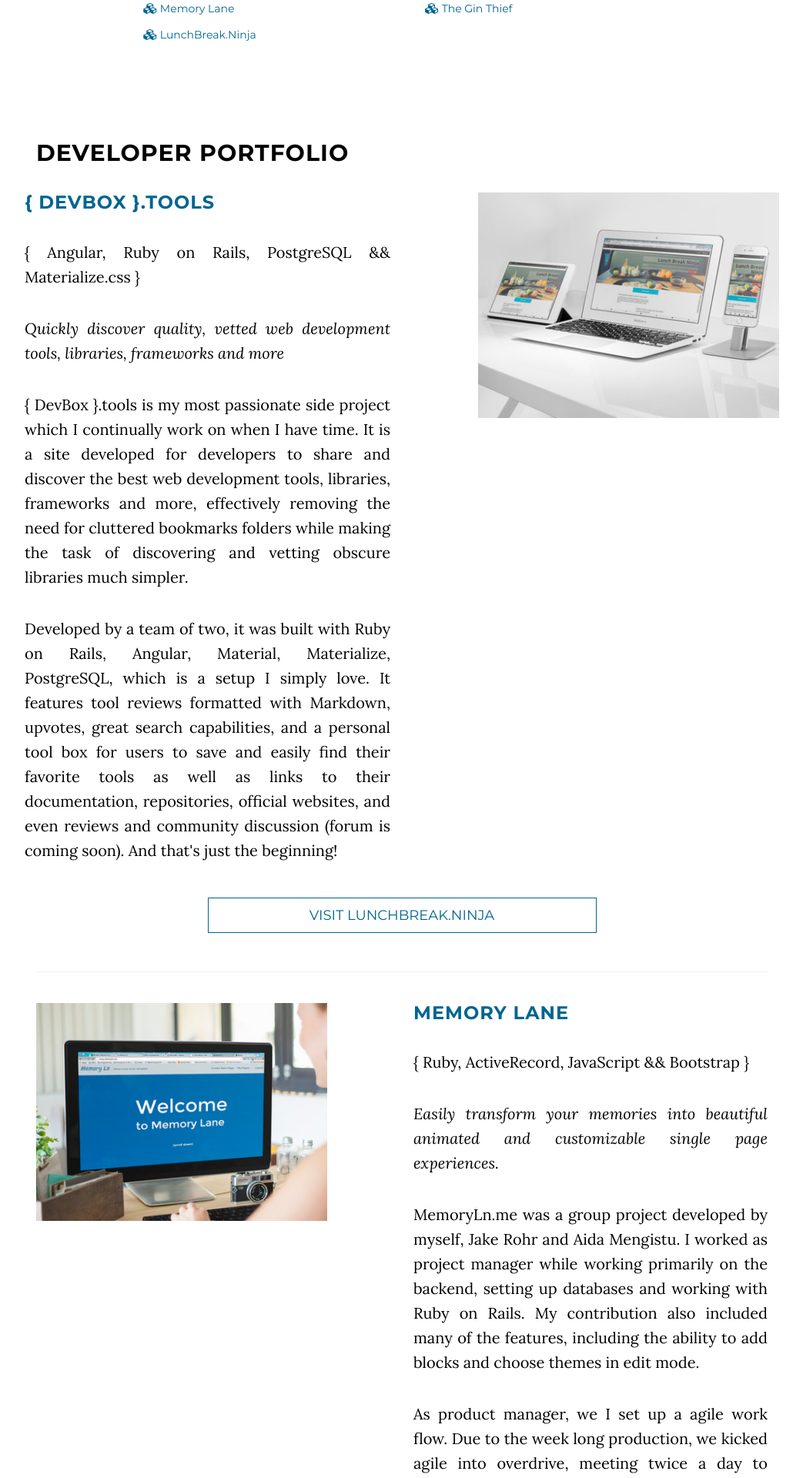
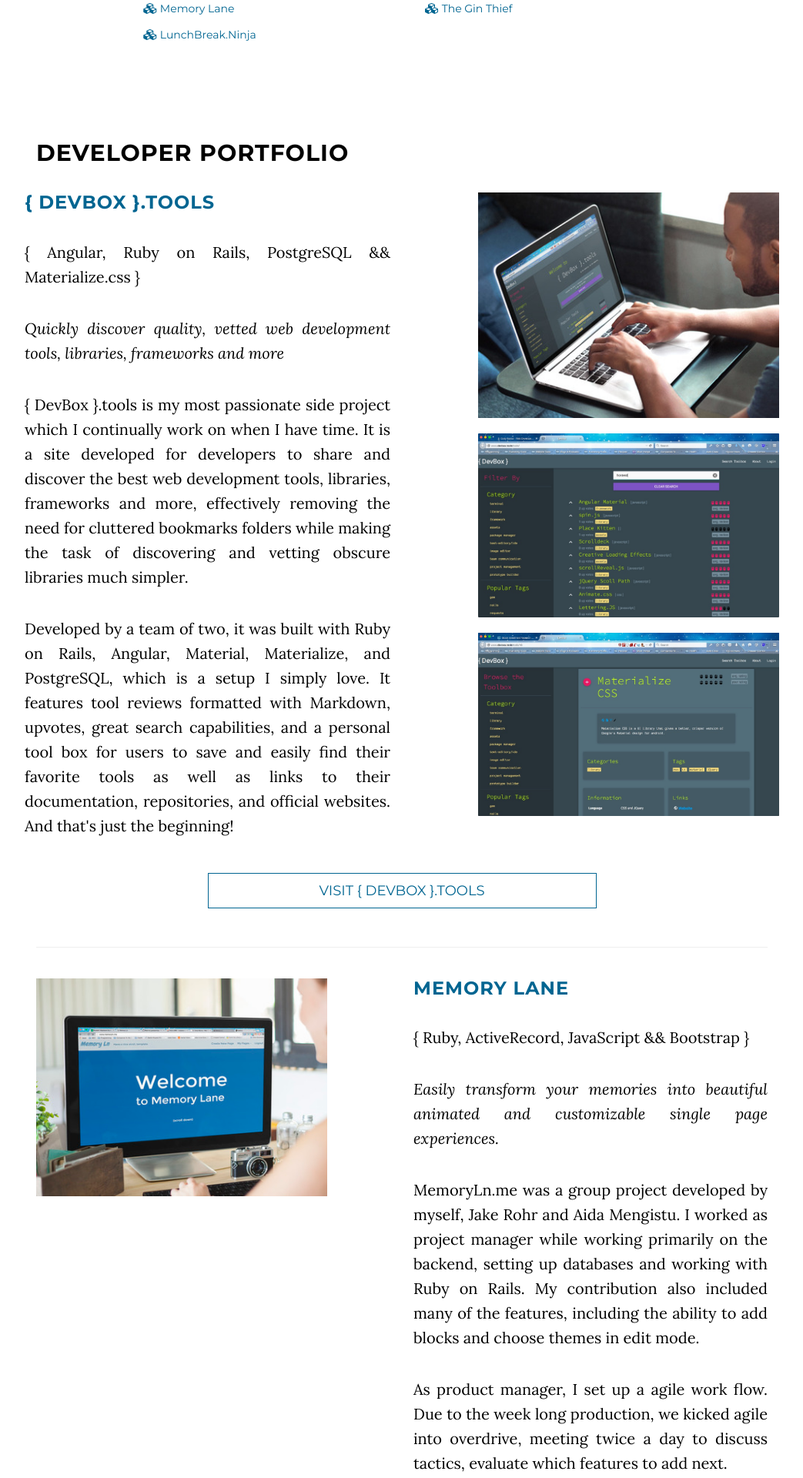
Before and after one commit to goopscoop/goopscoop.github.io, a PHP site: page / in a window 1280 px wide. Shown: the part 2243-4163 px from the top of the page at 77% size, without its empty margins (118-1161 px from the left). Run offline with PHP 8.4, Linux system fonts and the light colour scheme.

Commit message:
updated resume & DevBox

```diff
--- a/css/style.css
+++ b/css/style.css
@@ -73,11 +73,10 @@ text {
 }
 
 .preview-img{
-  height: 250px;
+  height: 350px;
   background: url(../devbox.jpg)
   z-index: 100;
-  position: absolute;
-  background: transparent;
+
 }
 
 .padding {
--- a/index.html
+++ b/index.html
@@ -135,7 +135,6 @@
             </div>
         </section>
     </div>
-
     <!-- Download Section -->
     <section id="download" class="content-section"  data-parallax="scroll" data-image-src="img/wood-texture.jpg">
         <div class="download-section">
@@ -162,7 +161,7 @@
                         </div>
                     </div>
         <!-- Memory Lane -->
-        <div class="preview-img" data-parallax="scroll" data-image-src="img/devbox.jpg"></div>
+
                     <div class="row">
                         <h2 id="devbox" data-sr='enter left, move 160px, over 1.3s'>Developer Portfolio</h2>
                         <div class="row">
@@ -172,15 +171,17 @@
                                     <p>{ Angular, Ruby on Rails, PostgreSQL && Materialize.css }</p>
                                     <p><em>Quickly discover quality, vetted web development tools, libraries, frameworks and more</em></p>
                                     <p>{ DevBox }.tools is my most passionate side project which I continually work on when I have time. It is a site developed for developers to share and discover the best web development tools, libraries, frameworks and more, effectively removing the need for cluttered bookmarks folders while making the task of discovering and vetting obscure libraries much simpler.</p>
-                                    <p>Developed by a team of two, it was built with Ruby on Rails, Angular, Material, Materialize, PostgreSQL, which is a setup I simply love. It features tool reviews formatted with Markdown, upvotes, great search capabilities, and a personal tool box for users to save and easily find their favorite tools as well as links to their documentation, repositories, official websites, and even reviews and community discussion (forum is coming soon). And that's just the beginning! </p>
+                                    <p>Developed by a team of two, it was built with Ruby on Rails, Angular, Material, Materialize, and PostgreSQL, which is a setup I simply love. It features tool reviews formatted with Markdown, upvotes, great search capabilities, and a personal tool box for users to save and easily find their favorite tools as well as links to their documentation, repositories, and official websites. And that's just the beginning! </p>
                                 </div>
 
                                 <div class="col-lg-5 col-lg-offset-1">
-                                    <img data-sr='enter right, move 40px, over 0.5s' src="img/responsive-lunch.jpg" class='img-responsive center-img-mobile'>
+                                    <img data-sr='enter right, move 40px, over 0.5s' src="img/dev-box.jpg" class='img-responsive center-img-mobile'><br>
+                                    <img data-sr='enter right, move 40px, over 0.5s' src="img/dev-box-1.jpg" class='img-responsive center-img-mobile'><br>
+                                    <img data-sr='enter right, move 40px, over 0.5s' src="img/dev-box-2.jpg" class='img-responsive center-img-mobile'>
                                 </div>
                             </div>
                             <div class="row">
-                                <a href="http://www.lunchbreak.ninja" target="_blank" class="btn btn-default btn-lg pfl-btn">Visit LunchBreak.Ninja</a>
+                                <a href="http://www.devbox.tools" target="_blank" class="btn btn-default btn-lg pfl-btn">Visit { DevBox }.tools</a>
                             </div>
                         </div>
                         <br id="memory-ln">
@@ -195,7 +196,7 @@
                                 <p>{ Ruby, ActiveRecord, JavaScript && Bootstrap }</p>
                                 <p><em>Easily transform your memories into beautiful animated and customizable single page experiences.</em></p>
                                 <p>MemoryLn.me was a group project developed by myself, Jake Rohr and Aida Mengistu. I worked as project manager while working primarily on the backend, setting up databases and working with Ruby on Rails. My contribution also included many of the features, including the ability to add blocks and choose themes in edit mode.</p>
-                                <p>As product manager, we I set up a agile work flow. Due to the week long production, we kicked agile into overdrive, meeting twice a day to discuss tactics, evaluate which features to add next.</p>
+                                <p>As product manager, I set up a agile work flow. Due to the week long production, we kicked agile into overdrive, meeting twice a day to discuss tactics, evaluate which features to add next.</p>
                             </div>
 
                         </div>
```
Also changed, not shown: img/dev-box-1.jpg (added), img/dev-box-2.jpg (added), img/dev-box.jpg (added), 1 other file. Lines whose indentation alone changed are shown as unchanged.
